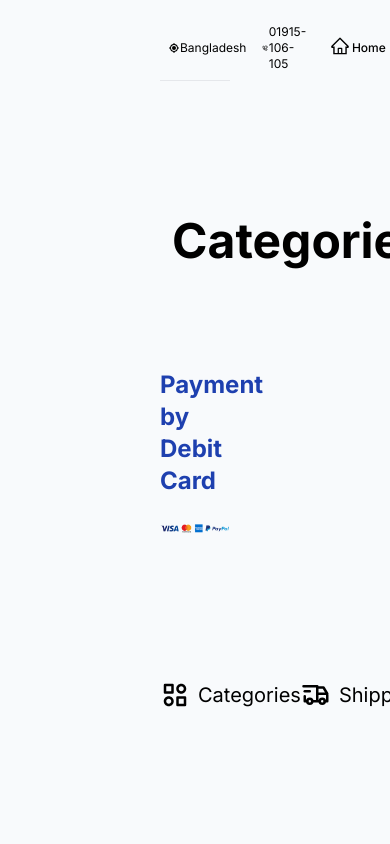
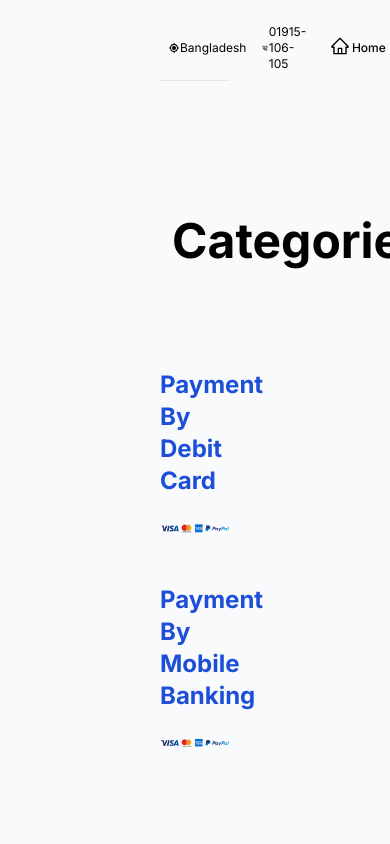
Before and after one commit to rakibulhasan933/power-tech-client, a Next.js app: page /shop/payment in a window 390 px wide. Shown: the top 844 px of the page. Built offline with nearby package versions, Linux system fonts and the light colour scheme.

Commit message:
[ADD] payment bank and mobile

```diff
--- a/app/shop/payment/page.js
+++ b/app/shop/payment/page.js
@@ -11,7 +11,11 @@ function Payment() {
 				<h2 className='ml-3 text-5xl font-bold' >Categories</h2>
 			</div>
 			<div className="mb-12">
-				<h2 className="my-6 text-2xl font-bold text-blue-800 ">Payment by Debit Card</h2>
+				<h2 className="my-6 text-2xl font-bold text-blue-700 ">Payment By Debit Card</h2>
+				<Image src={paymentImg} alt='cart' />
+			</div>
+			<div className="my-12">
+				<h2 className="my-6 text-2xl font-bold text-blue-700 ">Payment By Mobile Banking</h2>
 				<Image src={paymentImg} alt='cart' />
 			</div>
 		</div>
```
